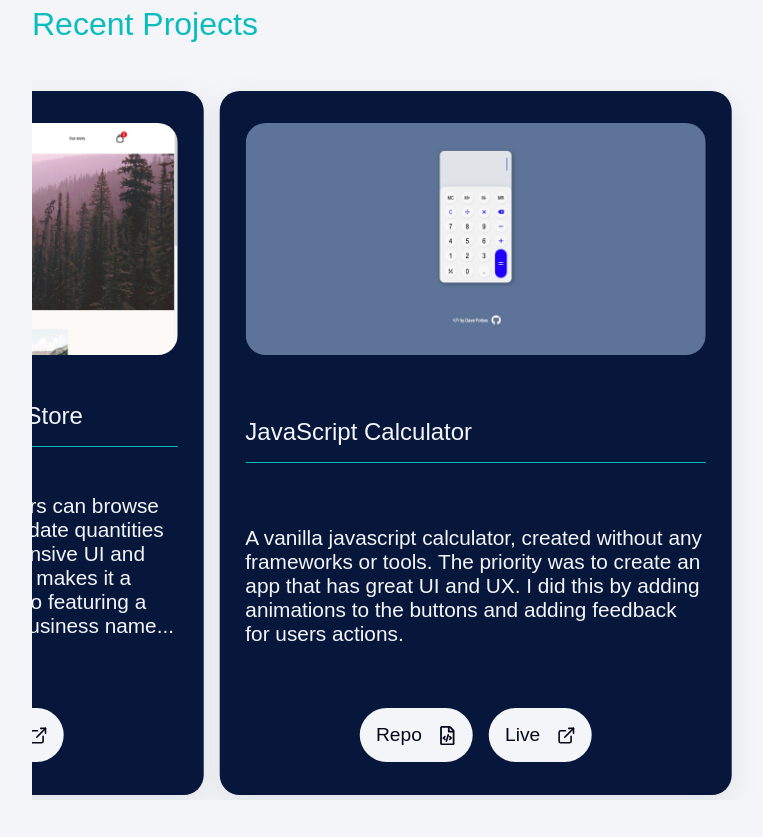
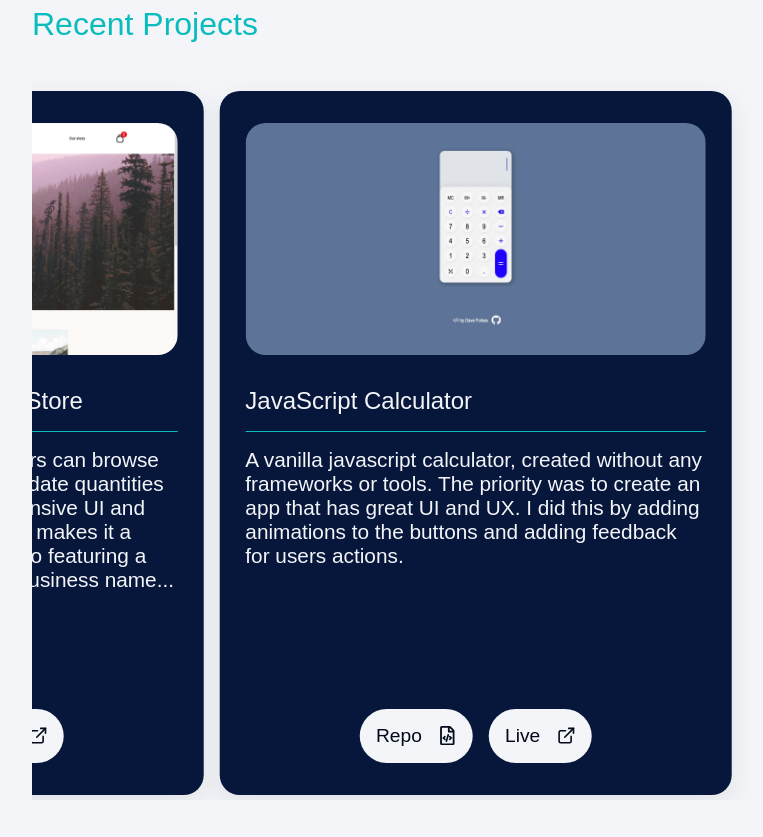
Before and after one commit to dave-forbes/personal-website-v2, a React (Vite) app: page / in a window 1280 px wide. Shown: the part 2400-3237 px from the top of the page, without its empty margins (32-795 px from the left). Built offline with nearby package versions, Linux system fonts and the light colour scheme.

Commit message:
modify layout
- to make cards look more consistent

```diff
--- a/src/components/Project/Project.tsx
+++ b/src/components/Project/Project.tsx
@@ -16,14 +16,18 @@ export default function Project({
 }: ProjectProps) {
   return (
     <div className={styles.project}>
-      <img src={image} />
-      <h1>{title}</h1>
-      {/* <div className="project-tag-container">
+      <div className={styles.info}>
+        <img src={image} />
+        {/* <div className="project-tag-container">
         {tags.map((tag) => (
           <ProjectTag content={tag} />
         ))}
       </div> */}
-      <p>{description}</p>
+        <div className={styles.text}>
+          <h1>{title}</h1>
+          <p>{description}</p>
+        </div>
+      </div>
       <div className={styles.projectLinkContainer}>
         <a href="" className="button light">
           Repo <FaRegFileCode />
```
